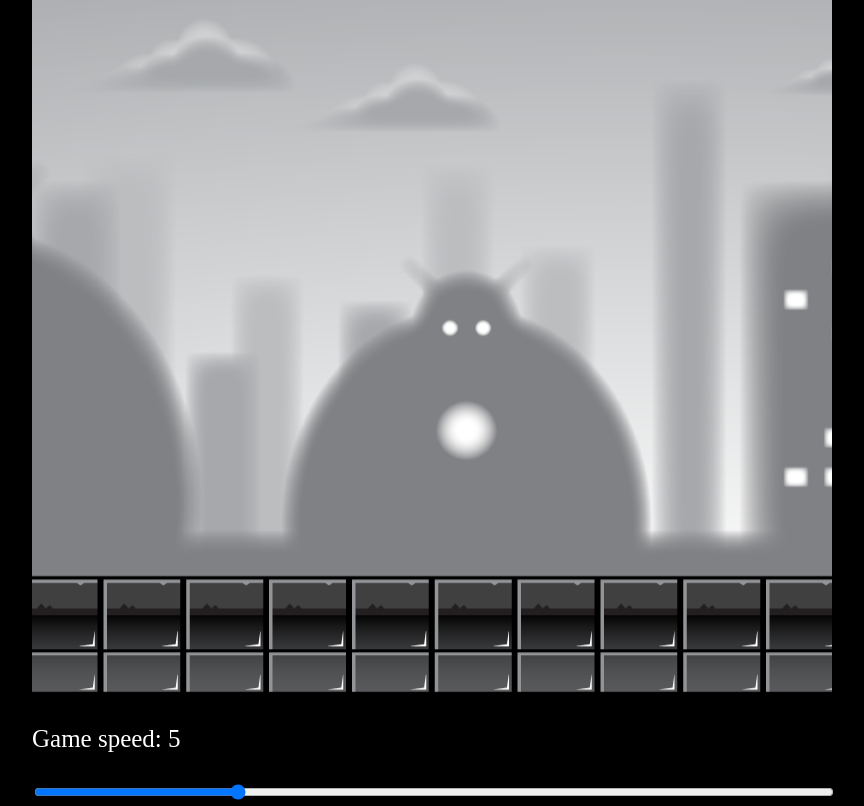
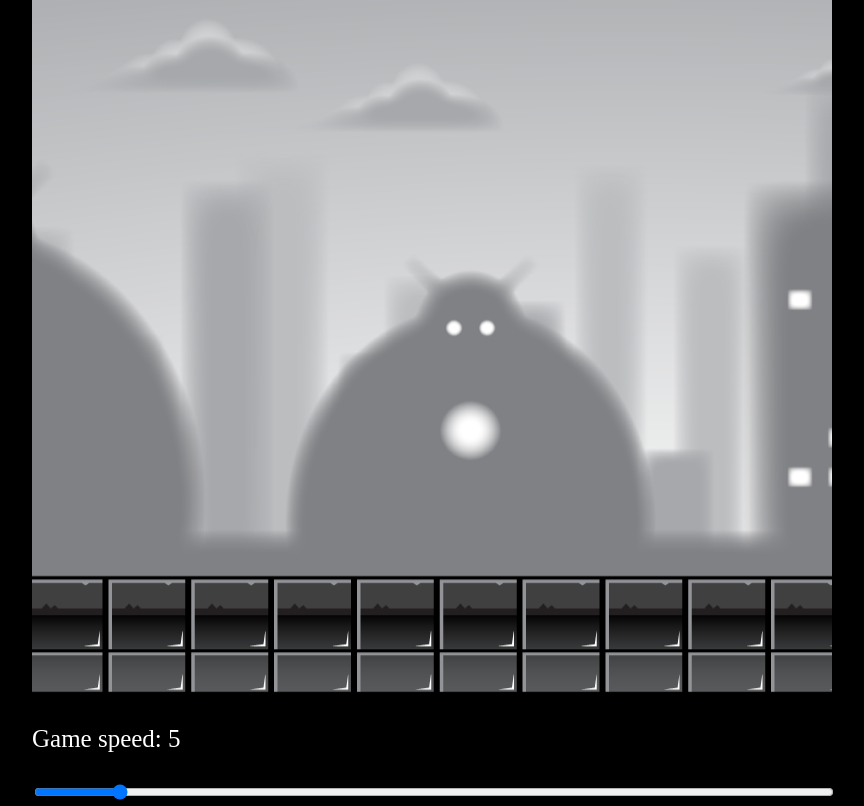
Before and after one commit to leancal/firstJsGame, a plain HTML site: page background/index.html in a window 1280 px wide. Shown: the whole page, without its empty margins (208-1072 px from the left). Drawn offline with Linux system fonts and the light colour scheme.

Commit message:
ShortCut code

```diff
--- a/background/index.html
+++ b/background/index.html
@@ -11,7 +11,7 @@
     <div id="container">
         <canvas id="canvas1"></canvas>
         <p>Game speed: <span id="showGameSpeed"></span></p>
-        <input type="range" min="0" max="20" value="5" class="slider" id="slider">
+        <input type="range" min="0" max="50" value="5" class="slider" id="slider">
     </div>
 
 
--- a/background/js/script.js
+++ b/background/js/script.js
@@ -3,6 +3,7 @@ const ctx = canvas.getContext("2d");
 const CANVAS_WIDTH = (canvas.width = 800);
 const CANVAS_HEIGHT = (canvas.height = 700);
 let gameSpeed = 5;
+let gameFrame = 0;
 
 const backgroundLayer1 = new Image();
 backgroundLayer1.src = "assets/img/layer-1.png";
@@ -20,8 +21,8 @@ slider.value = gameSpeed;
 const showGameSpeed = document.getElementById("showGameSpeed");
 showGameSpeed.innerHTML = gameSpeed;
 slider.addEventListener("change", function (e) {
-    gameSpeed = e.target.value;
-    showGameSpeed.innerHTML = e.target.value;
+  gameSpeed = e.target.value;
+  showGameSpeed.innerHTML = e.target.value;
 });
 
 class Layer {
@@ -30,25 +31,23 @@ class Layer {
     this.y = 0;
     this.width = 2400;
     this.height = 700;
-    this.x2 = this.width;
     this.image = image;
     this.speedModifier = speedModifier;
     this.speed = gameSpeed * this.speedModifier;
   }
   update() {
     this.speed = gameSpeed * this.speedModifier;
-    if (this.x <= -this.width) {
-      this.x = this.width + this.x2 - this.speed;
-    }
-    if (this.x2 <= -this.width) {
-      this.x2 = this.width + this.x - this.speed;
-    }
-    this.x = Math.floor(this.x - this.speed);
-    this.x2 = Math.floor(this.x2 - this.speed);
+    this.x = gameFrame * this.speed % this.width;
   }
   draw() {
     ctx.drawImage(this.image, this.x, this.y, this.width, this.height);
-    ctx.drawImage(this.image, this.x2, this.y, this.width, this.height);
+    ctx.drawImage(
+      this.image,
+      this.x + this.width,
+      this.y,
+      this.width,
+      this.height
+    );
   }
 }
 
@@ -66,6 +65,7 @@ function animate() {
     object.update();
     object.draw();
   });
+  gameFrame--;
   requestAnimationFrame(animate);
 }
 animate();
```
